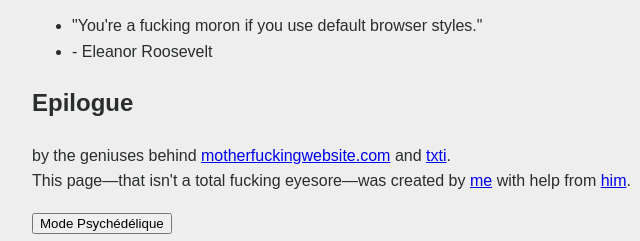
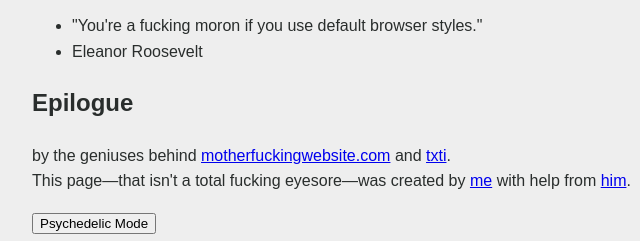
Before and after one commit to Maryliss/marylis.github.io, a plain HTML site: page index.html in a window 1280 px wide. Shown: the part 1453-1694 px from the top of the page, 268-908 px from the left. Drawn offline with Linux system fonts and the light colour scheme.

Commit message:
README.md

```diff
--- a/index.html
+++ b/index.html
@@ -35,7 +35,7 @@
         <p id='para'>I love what the creator of <a href="http://motherfuckingwebsite.com/">this site's inspiration</a> did. What I'm saying is that it's so, so simple to make sites easier to read. Websites are broken by default, they are functional, high-performing, and accessible, but they're also fucking ugly. You and all the other web designers out there need to make them not total shit.</p>
         <ul>
             <li>"You're a fucking moron if you use default browser styles." </li>
-            <li>- Eleanor Roosevelt</li>
+            <li>Eleanor Roosevelt</li>
         </ul>
     </section>
 
@@ -45,7 +45,7 @@
 
         This page—that isn't a total fucking eyesore—was created by <a href="https://twitter.com/drew_mc">me</a> with help from <a href="https://twitter.com/gabehammersmith">him</a>.</p>
     </footer>
-    <button id='bouton'>Mode Psychédélique</button>
+    <button id='bouton'>Psychedelic Mode</button>
     <script src="main.js"></script>
     </body>
 </html>
```
Also changed, not shown: 1 other file.
